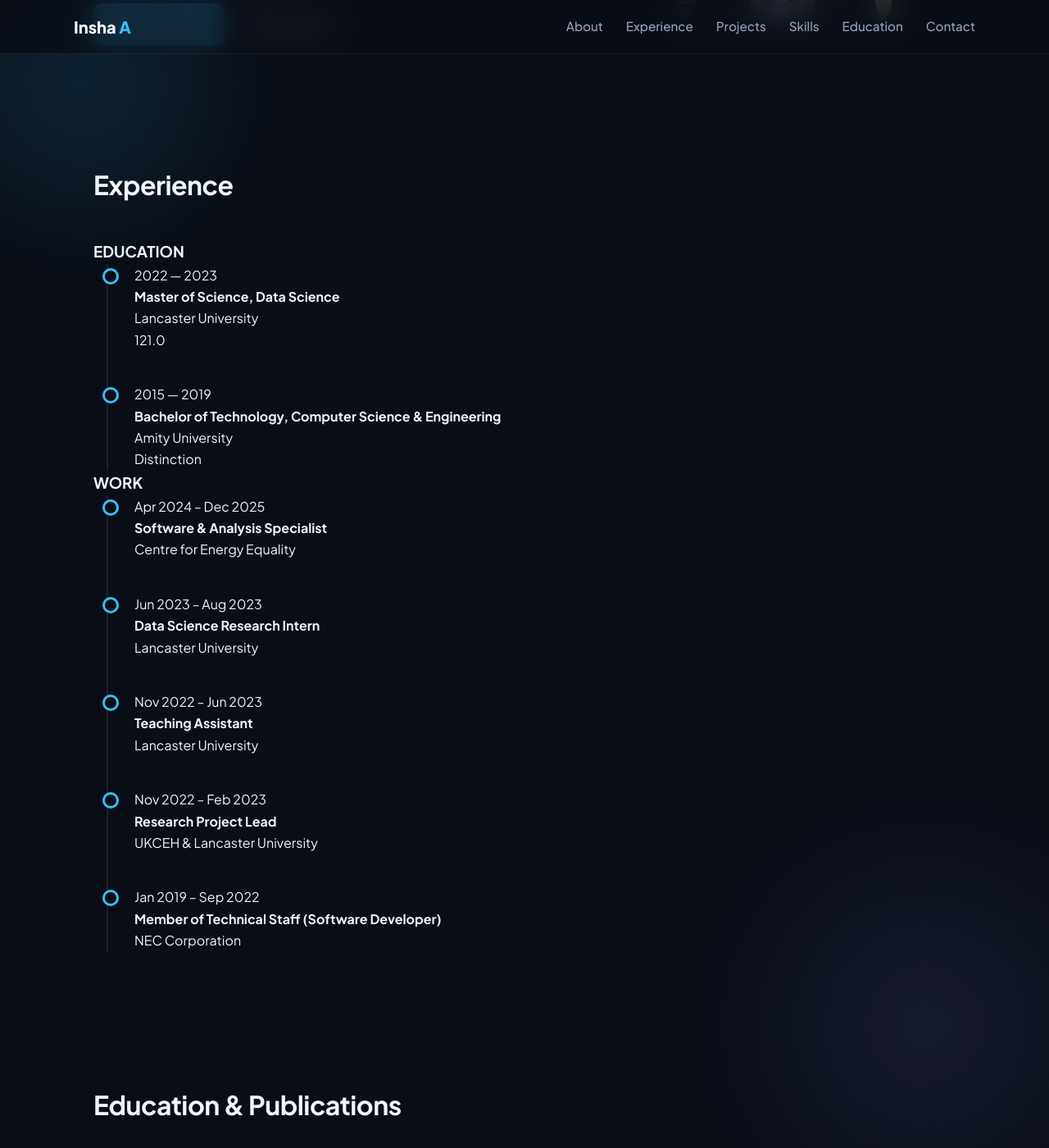
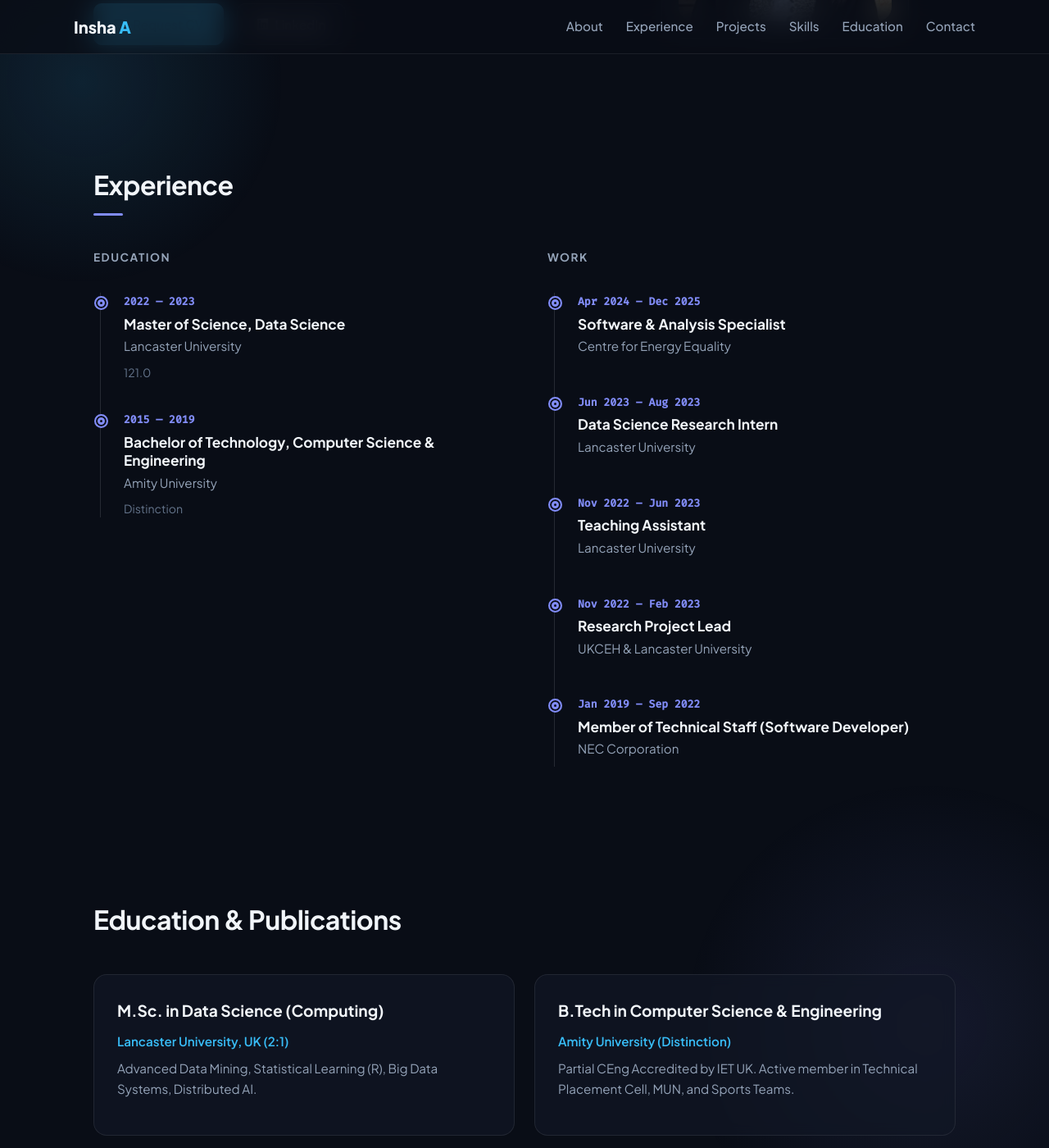
Before and after one commit to Insha-A/aboutme, a Jekyll site: the page built from index.html, in a window 1280 px wide and 1400 px high, scrolled down 426 px. Shown: the whole window at 82% size. Built offline with Jekyll 4.4.1, drawn with Linux system fonts in a browser that asks for light colours.

Commit message:
Update style.css

```diff
--- a/assets/css/style.css
+++ b/assets/css/style.css
@@ -426,3 +426,92 @@ footer {
   .timeline-item::before { left: -1.95rem; }
   .nav-links { display: none; }
 }
+/* Dual Column Timeline Layout */
+.title-underline {
+  width: 36px;
+  height: 3px;
+  background: var(--accent);
+  margin-top: 6px;
+  border-radius: 2px;
+}
+
+.exp-columns {
+  display: grid;
+  grid-template-columns: 1fr 1fr;
+  gap: 3.5rem;
+  margin-top: 2rem;
+}
+
+.column-subtitle {
+  font-size: 0.85rem;
+  font-weight: 700;
+  letter-spacing: 1.5px;
+  color: var(--text-muted);
+  text-transform: uppercase;
+  margin-bottom: 2rem;
+}
+
+.timeline {
+  position: relative;
+  border-left: 1.5px solid rgba(255, 255, 255, 0.12);
+  margin-left: 0.5rem;
+  padding-left: 1.75rem;
+  display: flex;
+  flex-direction: column;
+  gap: 2.25rem;
+}
+
+.timeline-item {
+  position: relative;
+}
+
+/* Bullseye marker matching reference */
+.timeline-item::before {
+  content: "";
+  position: absolute;
+  left: -2.25rem;
+  top: 0.25rem;
+  width: 13px;
+  height: 13px;
+  border-radius: 50%;
+  background: var(--bg);
+  border: 2px solid #818cf8;
+  box-shadow: inset 0 0 0 2px var(--bg), inset 0 0 0 5px #818cf8;
+}
+
+.timeline-date {
+  display: block;
+  font-size: 0.82rem;
+  font-weight: 600;
+  color: #818cf8;
+  margin-bottom: 0.3rem;
+  font-family: 'Fira Code', monospace;
+}
+
+.timeline-role {
+  font-size: 1.08rem;
+  font-weight: 700;
+  color: #f1f5f9;
+  line-height: 1.3;
+}
+
+.timeline-org {
+  display: block;
+  font-size: 0.95rem;
+  color: #94a3b8;
+  margin-top: 0.2rem;
+  margin-bottom: 0.6rem;
+}
+
+.timeline-desc {
+  font-size: 0.88rem;
+  color: #64748b;
+  line-height: 1.5;
+}
+
+@media (max-width: 768px) {
+  .exp-columns {
+    grid-template-columns: 1fr;
+    gap: 2.5rem;
+  }
+}
```
